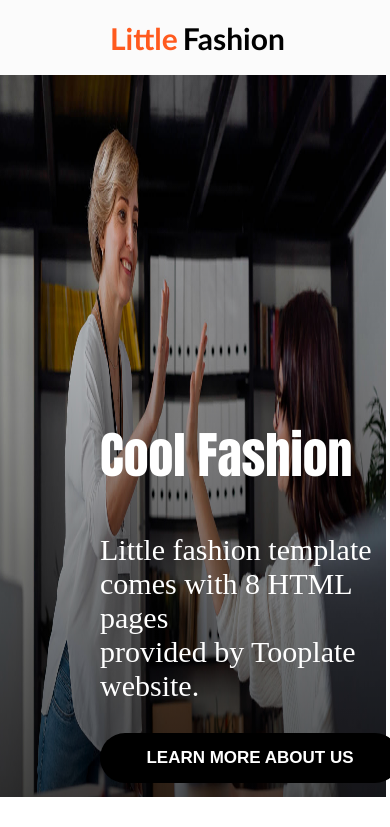
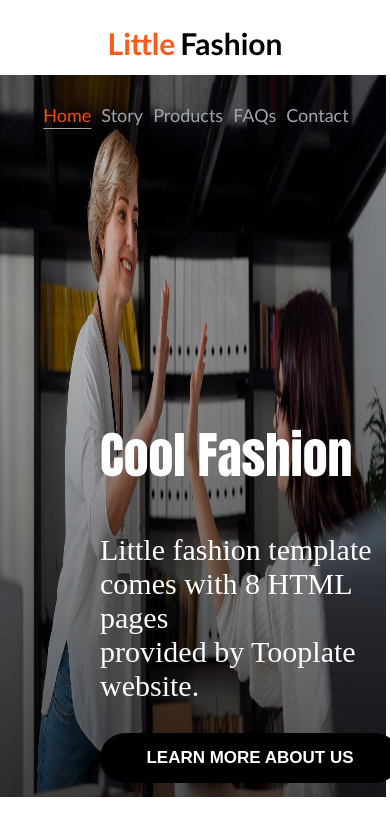
Before and after one commit to David-Bashorun/little-fashion, a plain HTML site: page index.html in a window 390 px wide. Shown: the top 827 px of the page. Drawn offline with Linux system fonts and the light colour scheme.

Commit message:
add media query

```diff
--- a/style.css
+++ b/style.css
@@ -21,16 +21,19 @@ nav{
     height: 75px;
     vertical-align: center;
     align-items: center;
-    background-color: rgb(251, 251, 251);
+    background-color: rgb(255, 255, 255);
     padding-bottom: 0px;
 
 }
+
+
+
 nav h1{
     display: flex;
     /* justify-content: space-between; */
     align-items: center;
     padding-left: 110px;
-    gap: 5px;
+    gap : 5px;
     font-family: Calibri;
     font-size: 30px;
 }
@@ -423,3 +426,25 @@ a{
     color: currentColor;
     text-decoration: none;
 }
+
+@media screen and (max-width:700px){
+    nav {
+        flex-direction: column;
+    }
+    nav ul{
+        padding-left: 2px;
+        gap: 10px;
+    }
+    .Nav-bar{
+        gap: 10px;
+    }
+    nav ul li{
+        align-items: center;
+        gap: 0px;
+    }
+    nav h1{
+        padding-left: 0px;
+    }
+
+
+}
```
